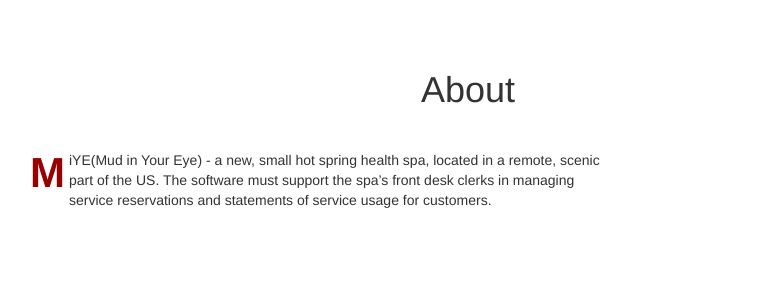
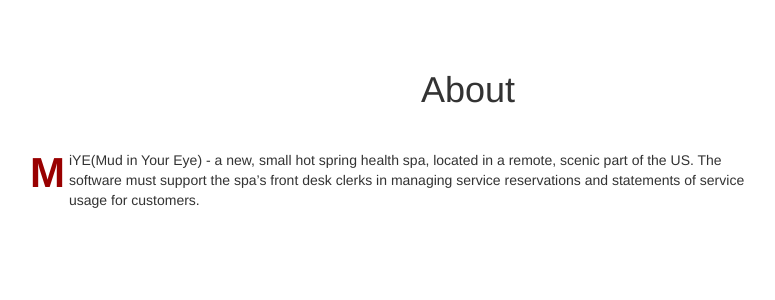
Before and after one commit to billyean/wrangell, a Django app: template miye/templates/home.html in a window 1440 px wide. Shown: the part 52-352 px from the top of the page, without its empty margins (252-1027 px from the left). Run offline with Django 3.2, Linux system fonts and the light colour scheme; the template is opened without the code that fills it, so the values that code supplies are empty; the visitor is signed in with stand-in values (Sample User, id 1); some libraries are stand-ins or nearby versions.

Commit message:
Restructure main page

```diff
--- a/miye/templates/home.html
+++ b/miye/templates/home.html
@@ -18,9 +18,14 @@
 {% block title %} About {% endblock %}
 
 {% block main %}
-<div class="col-sm-8">
-    <p>MiYE(Mud in Your Eye) - a new, small hot spring health spa, located in a remote, scenic part of the US. The software must support the spa’s front desk clerks in managing service reservations and statements of service usage for customers.</p>
-</div>
+    <div class="container">
+        <div class="row">
+            <div class="col-sm-8">
+                <p>MiYE(Mud in Your Eye) - a new, small hot spring health spa, located in a remote, scenic part of the US. The software must support the spa’s front desk clerks in managing service reservations and statements of service usage for customers.</p>
+            </div>
+        </div>
+    </div>
+
 {% endblock %}
 
 {% block extrajs %}
```
